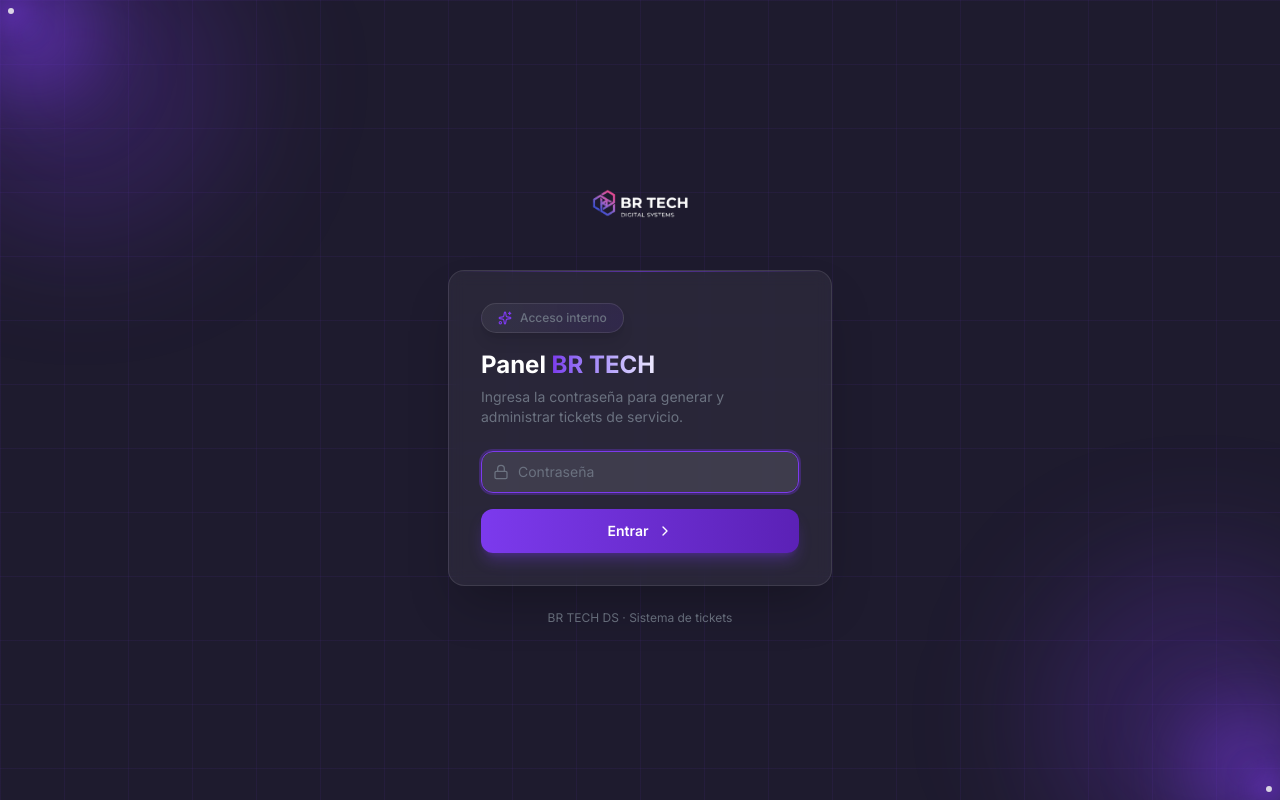
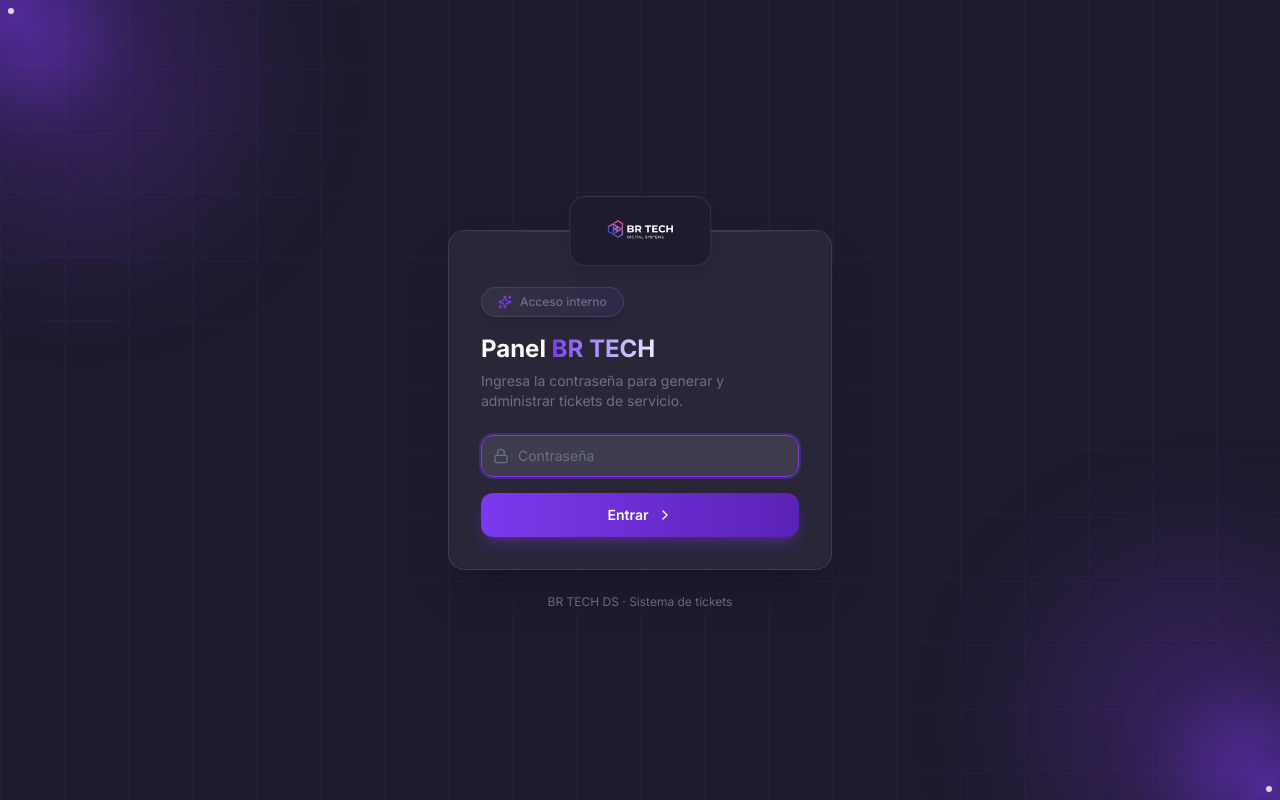
Before and after one commit to CESARBR2025/brtechsite, a Next.js app: page /panel/login in a window 1280 px wide. Built offline with nearby package versions, Linux system fonts and the light colour scheme.

Commit message:
feat(ui): logo del login montado sobre el borde superior de la tarjeta
Medallón centrado (logo sobre fondo bg-dark con borde) superpuesto al borde
top de la card; se quita el logo suelto que iba encima.

Co-Authored-By: Claude Sonnet 5 <noreply@anthropic.com>

```diff
--- a/src/app/(panel)/panel/login/page.tsx
+++ b/src/app/(panel)/panel/login/page.tsx
@@ -20,20 +20,21 @@ export default function PaginaLogin() {
       <div className="pointer-events-none absolute bottom-2 right-2 h-1.5 w-1.5 rounded-full bg-white/80 shadow-[0_0_28px_10px_rgba(124,58,237,0.55)]" />
 
       <div className="relative w-full max-w-sm">
-        <div className="flex justify-center">
+        <div className="relative mt-10 rounded-2xl border border-white/10 bg-white/5 px-8 pb-8 pt-14 shadow-2xl backdrop-blur-sm">
+          {/* Filo superior iluminado */}
+          <div className="absolute inset-x-0 top-0 h-px bg-gradient-to-r from-transparent via-primary/60 to-transparent" />
+
+          {/* Logo montado sobre el borde superior, centrado */}
+          <div className="absolute left-1/2 top-0 -translate-x-1/2 -translate-y-1/2 rounded-2xl border border-white/10 bg-bg-dark p-3 shadow-lg">
             <Image
               src="/logo.png"
               alt="BR TECH"
               width={120}
               height={120}
-            className="h-16 w-auto"
+              className="h-11 w-auto"
               priority
             />
           </div>
-
-        <div className="relative mt-8 overflow-hidden rounded-2xl border border-white/10 bg-white/5 p-8 shadow-2xl backdrop-blur-sm">
-          {/* Filo superior iluminado */}
-          <div className="absolute inset-x-0 top-0 h-px bg-gradient-to-r from-transparent via-primary/60 to-transparent" />
 
           <div className="inline-flex items-center gap-2 rounded-full border border-white/10 bg-gradient-to-r from-white/5 to-primary/10 px-4 py-1.5 text-xs font-medium text-text-muted shadow-lg">
             <Sparkles className="h-3.5 w-3.5 text-primary" />
```
Lines whose indentation alone changed are shown as unchanged.
